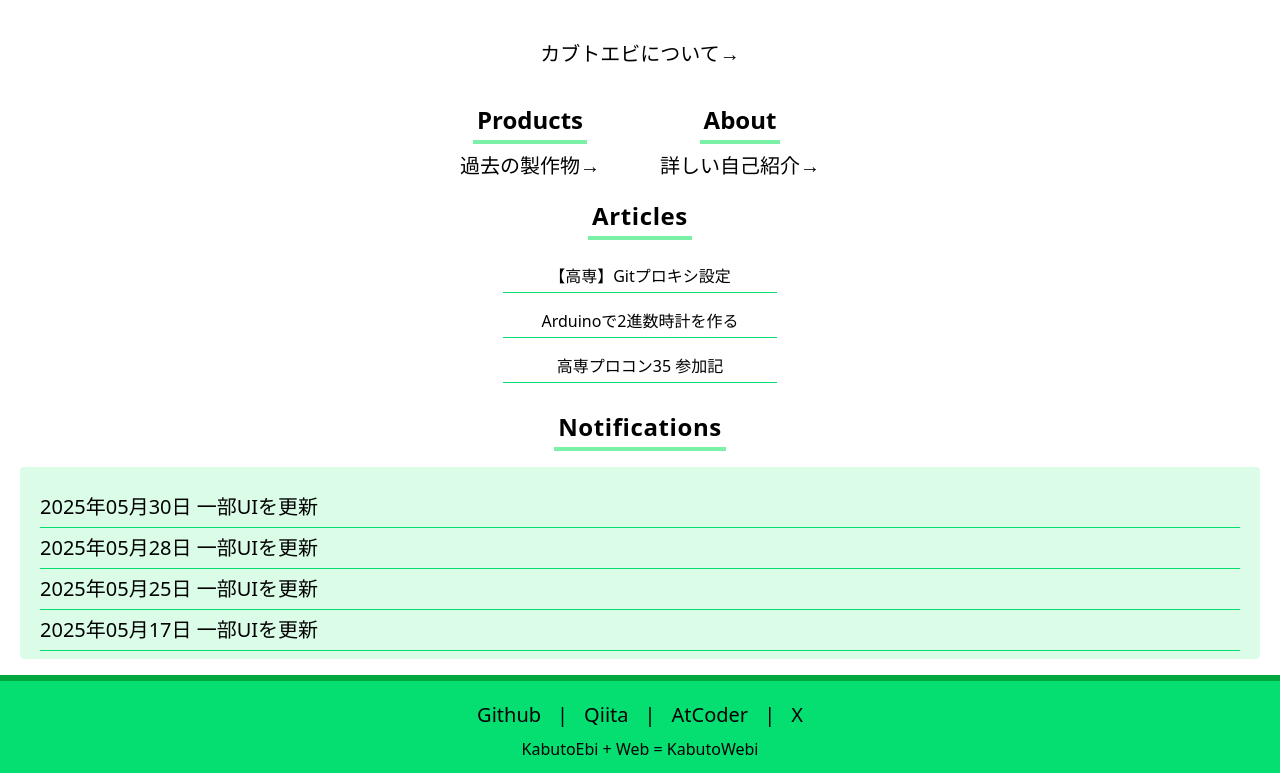
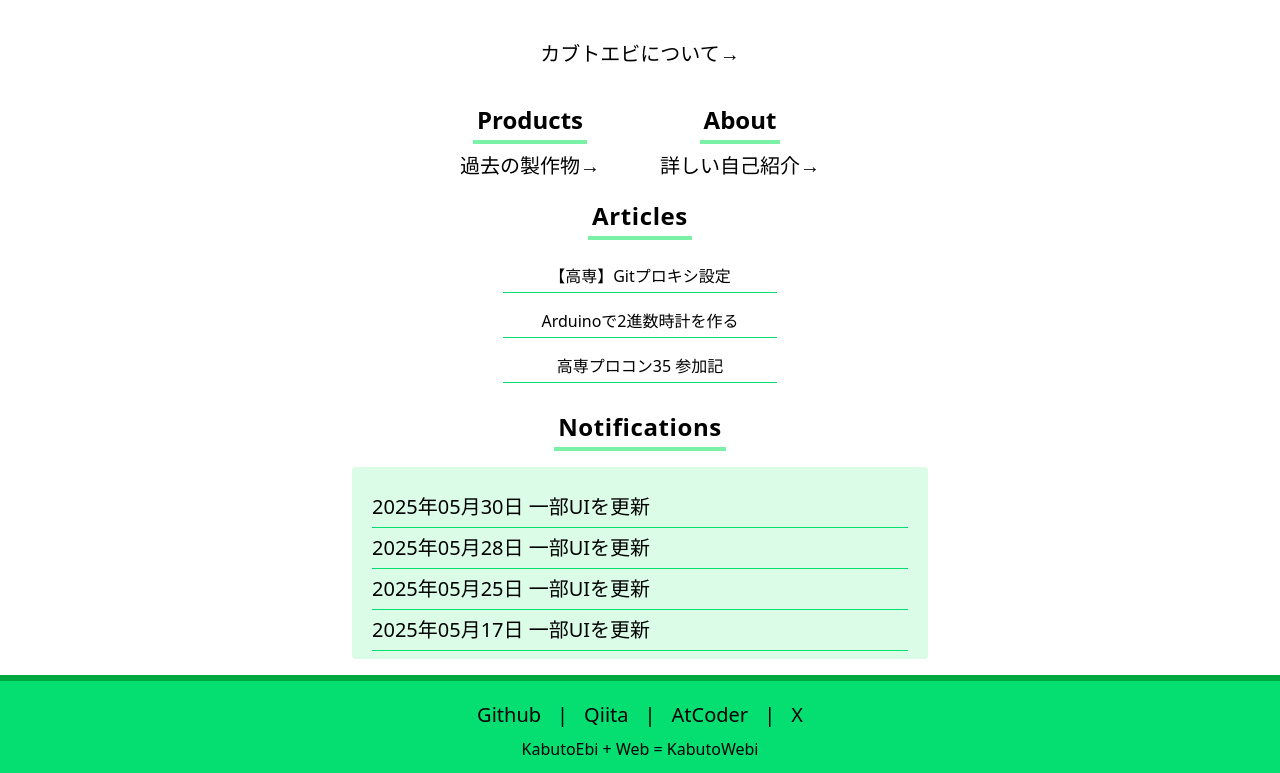
Before and after one commit to KabutoEbi/KabutoWebi, a React (Vite) app: page / in a window 1280 px wide. Shown: the part 323-1096 px from the top of the page. Built offline with nearby package versions, Linux system fonts and the light colour scheme.

Commit message:
update ui

```diff
--- a/src/components/Notifications.jsx
+++ b/src/components/Notifications.jsx
@@ -4,7 +4,7 @@ const Notifications = () => {
     return (
         <div className="text-center mt-4">
             <p className="font-bold text-2xl p-1 border-b-4 border-green-300 inline-block tracking-wide">Notifications</p>
-            <div className="mt-4 h-48 overflow-y-scroll rounded ml-5 mr-5">
+            <div className="mt-4 h-48 overflow-y-scroll rounded max-w-xl mx-auto">
                 <ul className="text-xl text-left bg-green-100 leading-loose p-5">
                     <li className="border-b border-green-400">2025年05月30日 一部UIを更新</li>
                     <li className="border-b border-green-400">2025年05月28日 一部UIを更新</li>
```
